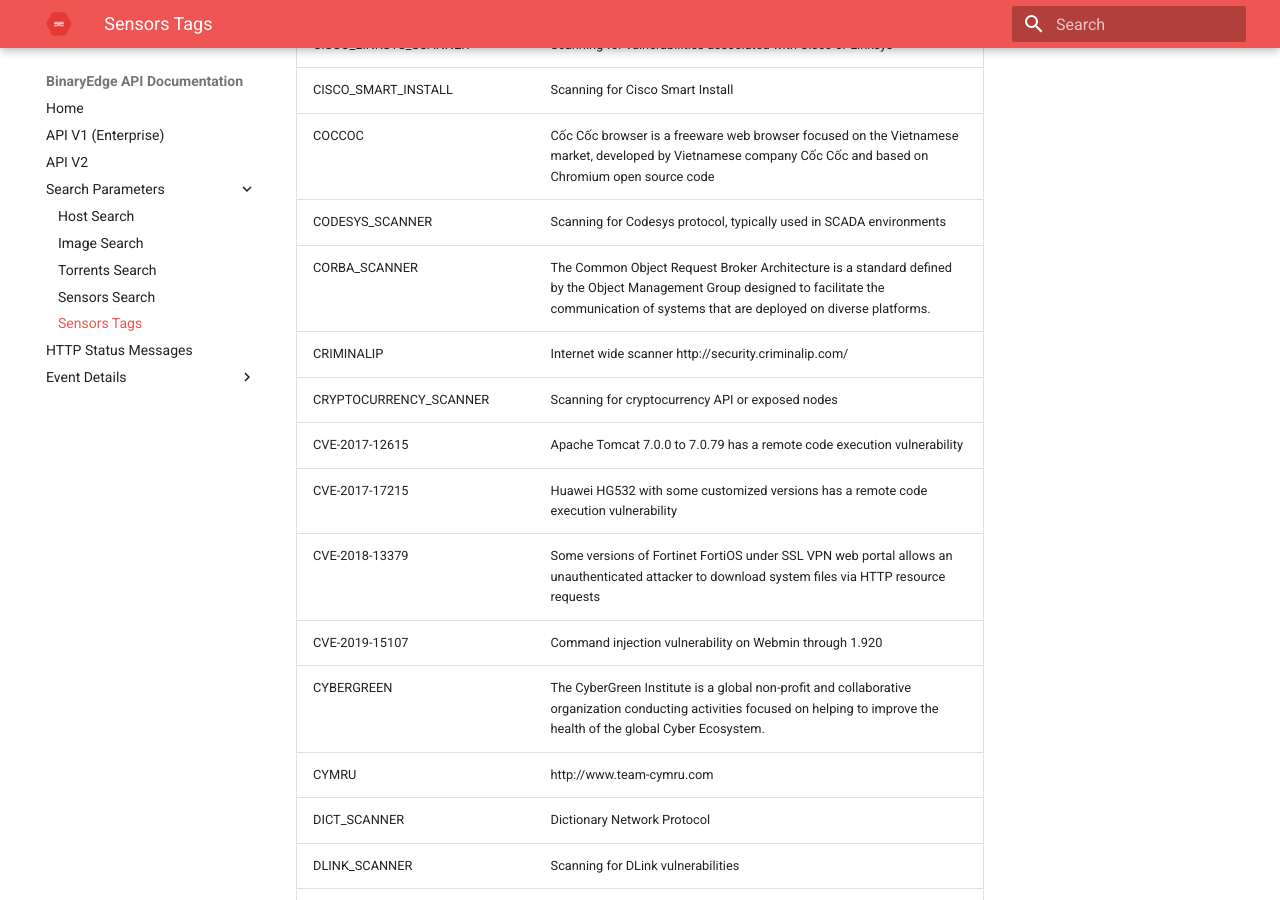
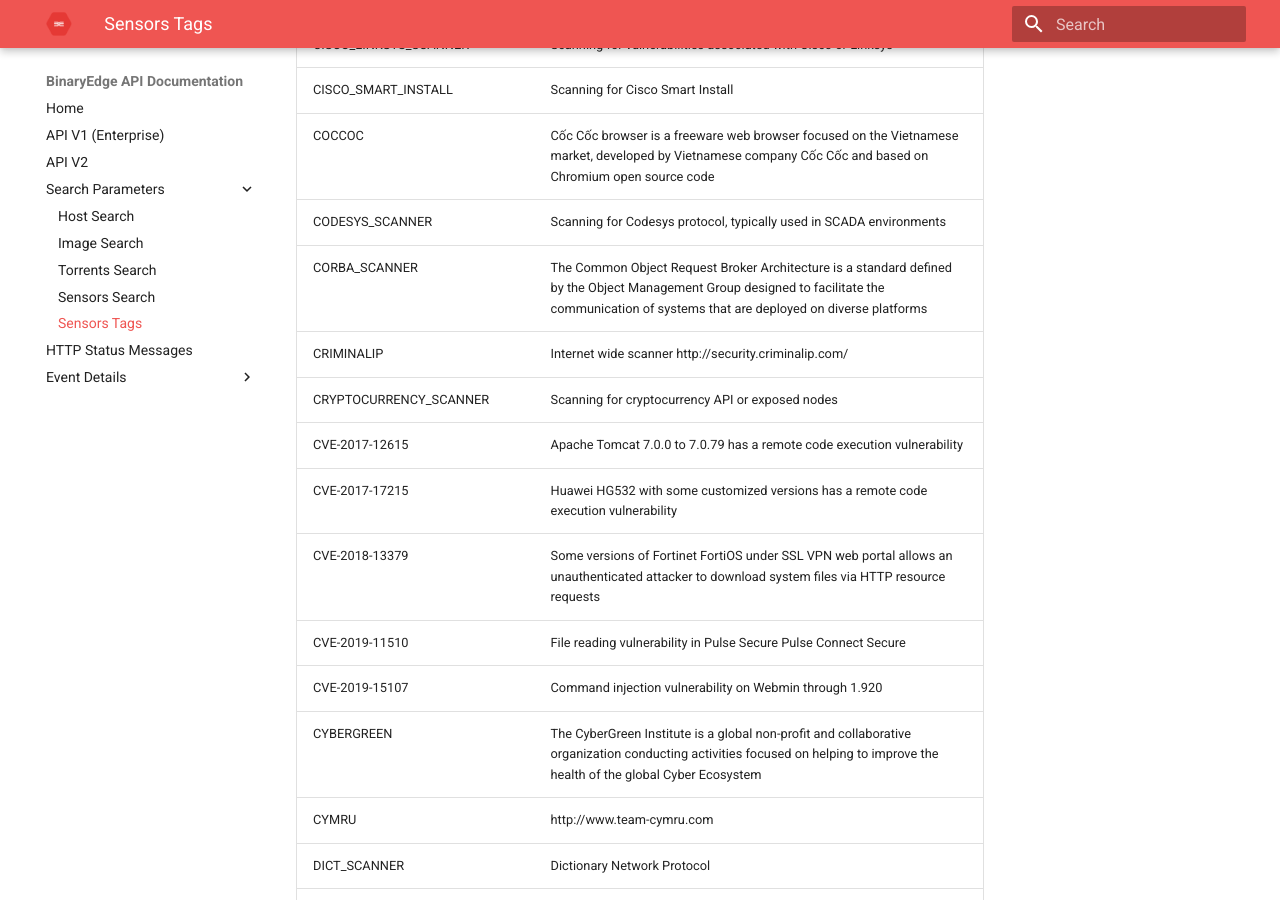
Before and after one commit to igama/docs.binaryedge.io, an MkDocs documentation site: the page built from docs/sensors-tags.md, in a window 1280 px wide and 900 px high, scrolled down 1083 px. Built offline with MkDocs 1.6.1 and Material for MkDocs 9.7.7, drawn with Linux system fonts in a browser that asks for light colours.

Commit message:
added new tag

```diff
--- a/docs/sensors-tags.md
+++ b/docs/sensors-tags.md
@@ -24,14 +24,15 @@
  | CISCO_SMART_INSTALL | Scanning for Cisco Smart Install |
  | COCCOC | Cốc Cốc browser is a freeware web browser focused on the Vietnamese market, developed by Vietnamese company Cốc Cốc and based on Chromium open source code |
  | CODESYS_SCANNER | Scanning for Codesys protocol, typically used in SCADA environments |
- | CORBA_SCANNER | The Common Object Request Broker Architecture is a standard defined by the Object Management Group designed to facilitate the communication of systems that are deployed on diverse platforms. |
+ | CORBA_SCANNER | The Common Object Request Broker Architecture is a standard defined by the Object Management Group designed to facilitate the communication of systems that are deployed on diverse platforms |
  | CRIMINALIP | Internet wide scanner http://security.criminalip.com/ |
  | CRYPTOCURRENCY_SCANNER | Scanning for cryptocurrency API or exposed nodes |
  | CVE-2017-12615 | Apache Tomcat 7.0.0 to 7.0.79 has a remote code execution vulnerability |
  | CVE-2017-17215 | Huawei HG532 with some customized versions has a remote code execution vulnerability |
  | CVE-2018-13379 | Some versions of Fortinet FortiOS under SSL VPN web portal allows an unauthenticated attacker to download system files via HTTP resource requests |
+ | CVE-2019-11510 | File reading vulnerability in Pulse Secure Pulse Connect Secure |
  | CVE-2019-15107 | Command injection vulnerability on Webmin through 1.920 |
- | CYBERGREEN | The CyberGreen Institute is a global non-profit and collaborative organization conducting activities focused on helping to improve the health of the global Cyber Ecosystem. |
+ | CYBERGREEN | The CyberGreen Institute is a global non-profit and collaborative organization conducting activities focused on helping to improve the health of the global Cyber Ecosystem |
  | CYMRU | http://www.team-cymru.com |
  | DICT_SCANNER | Dictionary Network Protocol |
  | DLINK_SCANNER | Scanning for DLink vulnerabilities |
```
